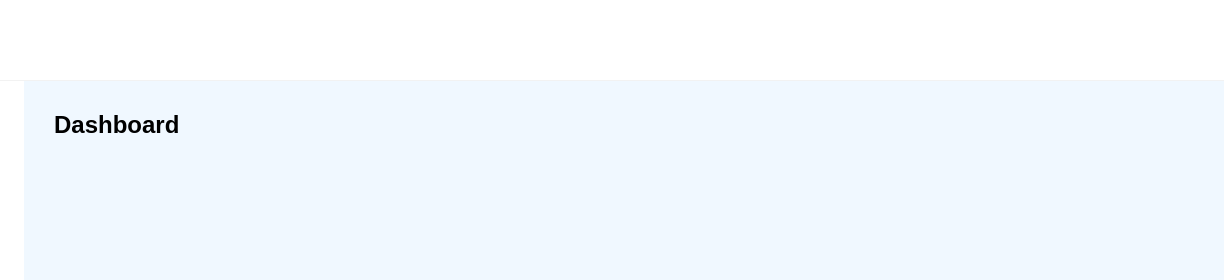
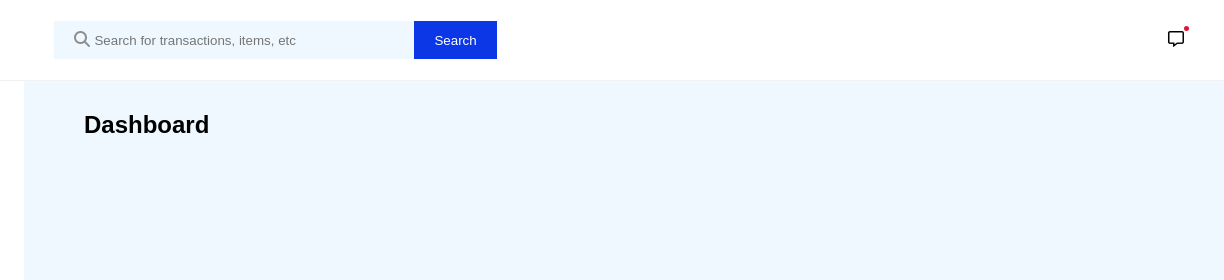
Before and after one commit to CumAss/Dashboard, a plain HTML site: page index.html in a window 1280 px wide. Shown: the top 280 px of the page, 56-1280 px from the left. Drawn offline with Linux system fonts and the light colour scheme.

Commit message:
header gey

```diff
--- a/index.html
+++ b/index.html
@@ -1,23 +1,36 @@
 <!DOCTYPE html>
 <html lang="en">
+
 <head>
     <meta charset="UTF-8">
     <meta http-equiv="X-UA-Compatible" content="IE=edge">
     <meta name="viewport" content="width=device-width, initial-scale=1.0">
     <link rel="stylesheet" href="style.css">
-    <title>You</title>
+    <link rel="stylesheet" href="https://cdnjs.cloudflare.com/ajax/libs/font-awesome/6.2.0/css/all.min.css" integrity="sha512-xh6O/CkQoPOWDdYTDqeRdPCVd1SpvCA9XXcUnZS2FmJNp1coAFzvtCN9BmamE+4aHK8yyUHUSCcJHgXloTyT2A==" crossorigin="anonymous" referrerpolicy="no-referrer" />
+    <title>Heil Hitler</title>
 </head>
+
 <body>
     <header>
         <div class="brand">
             <img src="assets/dashboard.png">
         </div>
-        <div class="header-content">
+        <div class="header-content container">
             <div class="search">
+                <div class="search-input">
+                    <i  class="icon fa-solid fa-magnifying-glass"></i>
+                    <input type="text" placeholder="Search for transactions, items, etc">
+                </div>
+                <button class="search-btn">
+                    Search
+                </button>
+            </div>
+            <div class="profile">
+                <div class="item">
+                    <i class="fa-regular fa-message"></i>
+                    <div class="badge"></div>
 
-            </div>
-            <div class="icons">
-
+                </div>
             </div>
         </div>
     </header>
@@ -27,9 +40,13 @@
 
         </aside>
         <main>
-            <h1>Dashboard</h1>
+            <div class="container">
+                <h1>Dashboard</h1>
+
+            </div>
         </main>
     </section>
 
 </body>
+
 </html>
--- a/style.css
+++ b/style.css
@@ -51,3 +51,79 @@ main {
     width: 30%;
 
 }
+
+.container {
+    padding: 0px 30px;
+    display: flex;
+    align-items: center;
+}
+
+.header-content {
+    flex: 1;
+    display: flex;
+    justify-content: space-between;
+
+}
+
+.search {
+    display: flex;
+    align-items: stretch;
+}
+
+.search-input {
+    background-color: aliceblue;
+    padding: 10px 20px;
+}
+
+.search-input .icon {
+    color: rgb(142, 142, 142);
+}
+
+.search-input input {
+    border: none;
+    background: none;
+    width: 300px;
+}
+
+.search-input input:focus {
+    outline: none;
+
+}
+
+.search-btn {
+    background-color: rgb(11, 55, 230);
+    color: white;
+    border: none;
+    padding: 10px 20px;
+    transition: background-color 0.5s 0s ease;
+}
+
+.search-btn:hover {
+    background-color: rgb(13, 38, 135);
+    cursor: pointer;
+}
+
+.search-btn:active {
+    transform: scaleY(0.95);
+}
+
+.item {
+    position: relative;
+    padding: 10PX;
+    border-radius: 50%;
+    transition: background-color 0.5s 0s ease;
+}
+
+.badge {
+    background-color: crimson;
+    width: 5px;
+    position: absolute;
+    height: 5px;
+    top: 5px;
+    right: 5px;
+    border-radius: 50%;
+}
+
+.item:hover {
+    background-color: azure;
+}
```
